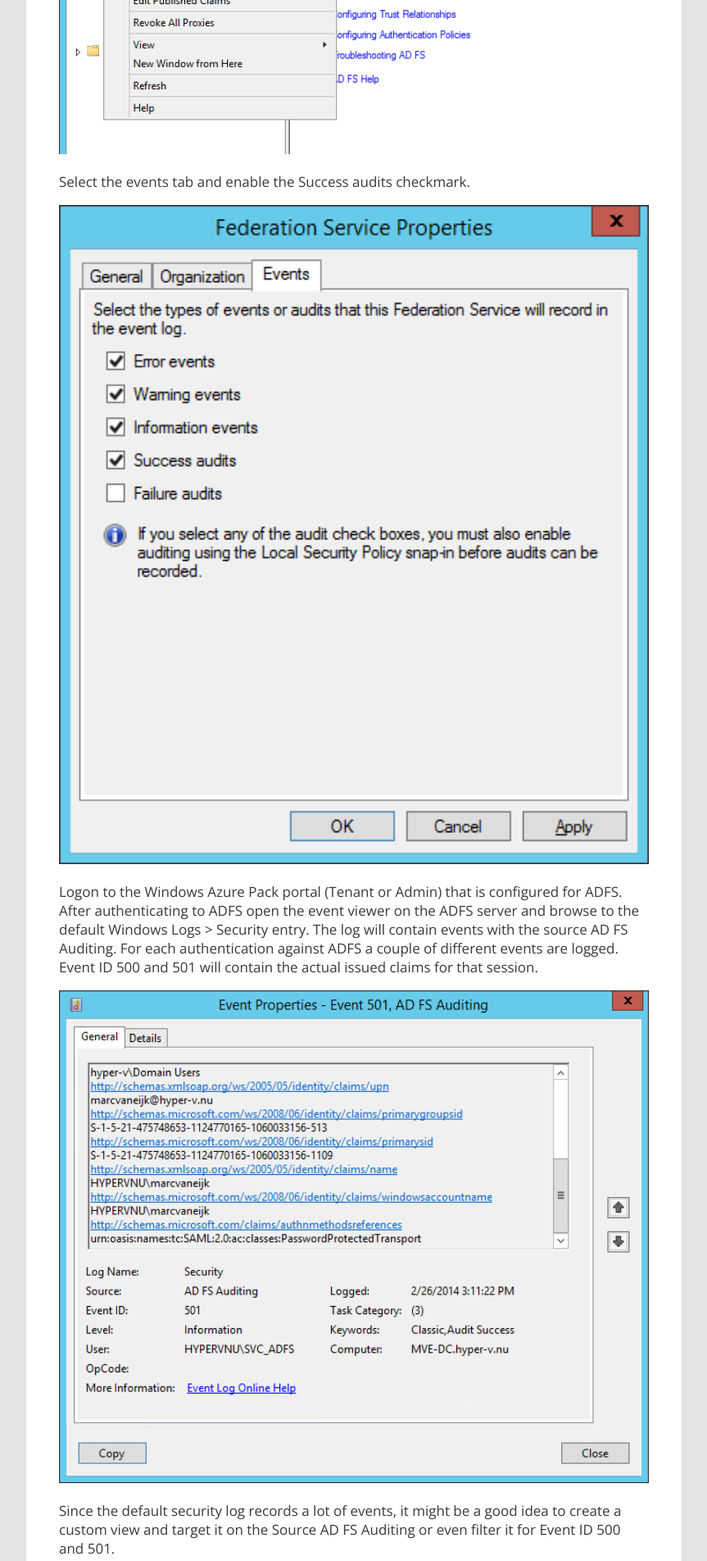
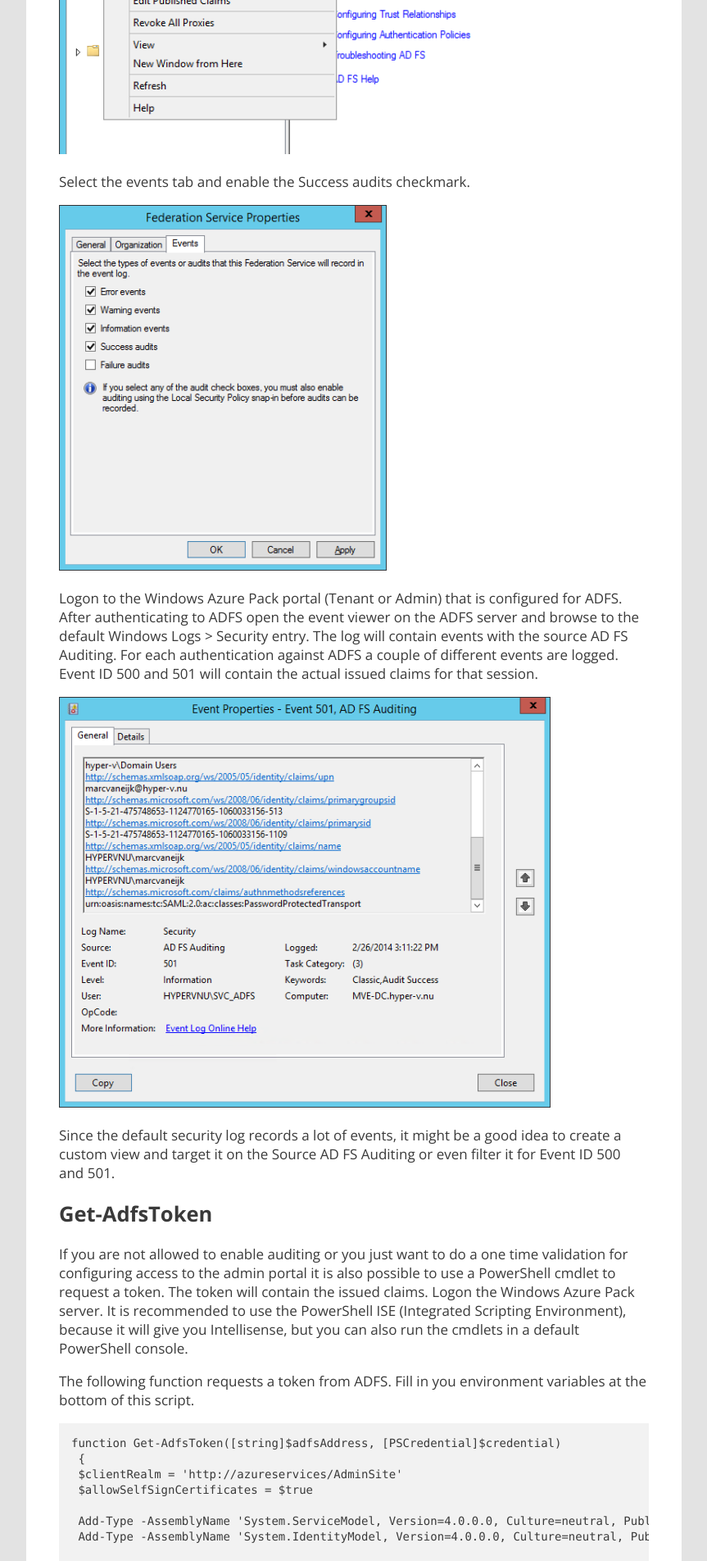
Before and after one commit to marcvaneijk/marcvaneijk.old, a Jekyll site: the page built from _posts/2014-03-10-mfa3.md, in a window 1280 px wide. Shown: the part 2195-4099 px from the top of the page at 82% size, without its empty margins (58-921 px from the left). Built offline with Jekyll 4.4.1, drawn with Linux system fonts in a browser that asks for light colours; nearby versions of some CDN libraries.

Commit message:
Update 2014-03-10-mfa3.md

````diff
--- a/_posts/2014-03-10-mfa3.md
+++ b/_posts/2014-03-10-mfa3.md
@@ -42,15 +42,15 @@ auditpol.exe /set /subcategory:”Application Generated” /failure:enable /succ
 
 Open the ADFS management console. Right-click the root of the entries and select Edit Federation Service Properties.
 
-<img src="/images/2014-03-10/02-Federation-Service.png" width="720">
+<img src="/images/2014-03-10/02-Federation-Service.png" width="6000">
 
 Select the events tab and enable the Success audits checkmark.
 
-<img src="/images/2014-03-10/03-Success-audits.png" width="720">
+<img src="/images/2014-03-10/03-Success-audits.png" width="400">
 
 Logon to the Windows Azure Pack portal (Tenant or Admin) that is configured for ADFS. After authenticating to ADFS open the event viewer on the ADFS server and browse to the default Windows Logs > Security entry. The log will contain events with the source AD FS Auditing. For each authentication against ADFS a couple of different events are logged. Event ID 500 and 501 will contain the actual issued claims for that session.
 
-<img src="/images/2014-03-10/04-Event-ID-501.png" width="720">
+<img src="/images/2014-03-10/04-Event-ID-501.png" width="600">
 
 Since the default security log records a lot of events, it might be a good idea to create a custom view and target it on the Source AD FS Auditing or even filter it for Event ID 500 and 501.
 
@@ -125,7 +125,7 @@ The result of this script is base64 encoded.
 
 You can use any online base64 decoder to paste the string and decode it. I used <http://www.base64decode.org/> for this screenshot.
 
-<img src="/images/2014-03-10/06-Decode.png" width="720">
+<img src="/images/2014-03-10/06-Decode.png" width="600">
 
 The Get-AdfsToken is a quick solution for a one time use for Administrators. But what if you want an end user that does not have access to these servers to look at their claims.
 
@@ -139,7 +139,7 @@ Install-WindowsFeature Web-Server, Web-WebServer, Web-Common-Http, Web-Default-D
 
 Download WindowsIdentityFoundation-SDK-3.5.msi from <http://www.microsoft.com/en-us/download/details.aspx?id=4451>. Install WindowsIdentityFoundation-SDK-3.5.msi on the webserver.
 
-<img src="/images/2014-03-10/08-WIF-SDK-Setup.png" width="720">
+<img src="/images/2014-03-10/08-WIF-SDK-Setup.png" width="500">
 
 After completing the WindowsIdentityFoundation-SDK-3.5.msi  installation, import the wildcard certificate we defined in part one of this blog series. It is also possible to use an other web sever certificate. The common name or subject alternate name of the certificate should match the FDDN a user will specify in a URL to access the claims-based application. In this example we will use claims.hyper-v.nu. Create a DNS zone and DNS records in the internal DNS server that resolves the fqdn (in this example claims.hyper-v.nu) to the IP address of the web server.
 
@@ -167,19 +167,19 @@ Save and close Default.aspx.cs and open web.config from :\inetpub\Claimapp with
 
 Open the application pools in IIS manager, right-click the DefaultAppPool and select Advanced settings. In the Advanced settings screen change the Load User Profile to True located in the Process Model category.
 
-<img src="/images/2014-03-10/11-Load-User-Profile.png" width="720">
+<img src="/images/2014-03-10/11-Load-User-Profile.png" width="500">
 
 Save the settings, right-click the DefaultAppPool again and select basic settings. Change the .NET CLR Version to .NET CLR Version v2.0.50727.
 
-<img src="/images/2014-03-10/12-ApplicationPool.png" width="720">
+<img src="/images/2014-03-10/12-ApplicationPool.png" width="3000">
 
 Edit the bindings of the default website, add port 443 and select the web server certificate we imported earlier.
 
-<img src="/images/2014-03-10/13-Site-Binding.png" width="720">
+<img src="/images/2014-03-10/13-Site-Binding.png" width="400">
 
 Right-click Default Web Site and select Add Application. Set the alias to claimapp and the physical path to c:\inetpub\claimapp. Execute FedUtil.exe located in C:\Program Files (x86)\Windows Identity Foundation SDK\v3.5. Specify the application configuration location to C:\inetpub\claimapp\web.config and set the application URI to the URL for your site (<https://claims.hyper-v.nu/claimapp/>).
 
-<img src="/images/2014-03-10/14-FedUtil.png" width="720">
+<img src="/images/2014-03-10/14-FedUtil.png" width="600">
 
 In the security Token Service page select Use an existing STS and specify the  metadata URL of the ADFS server (<https://sts.hyper-v.nu/FederationMetadata/2007-06/FederationMetadata.xml>). Select Disable certificate chain validation in the STS signing certificate chain validation error page of the wizard. On the Security token encryption page select No encryption. Accept the defaults in the Offered claims page and enable the checkmark to Schedule a task to perform daily WS-Federation metadata updates on the Summary page.
 
@@ -196,7 +196,7 @@ c:[]
  => issue(claim = c);
 ```
 
-<img src="/images/2014-03-10/16-All-Claims.png" width="720">
+<img src="/images/2014-03-10/16-All-Claims.png" width="600">
 
 Submit the Custom Rule and apply the Claim Rules. Browse to the claimapp (<https://claims.hyper-v.nu/claimapp>). You will be redirected to the ADFS logon portal. After you successfully authenticated in the ADFS portal you will be redirected back to the claimapp, which will display a table view of all the issued claims.
 
````
